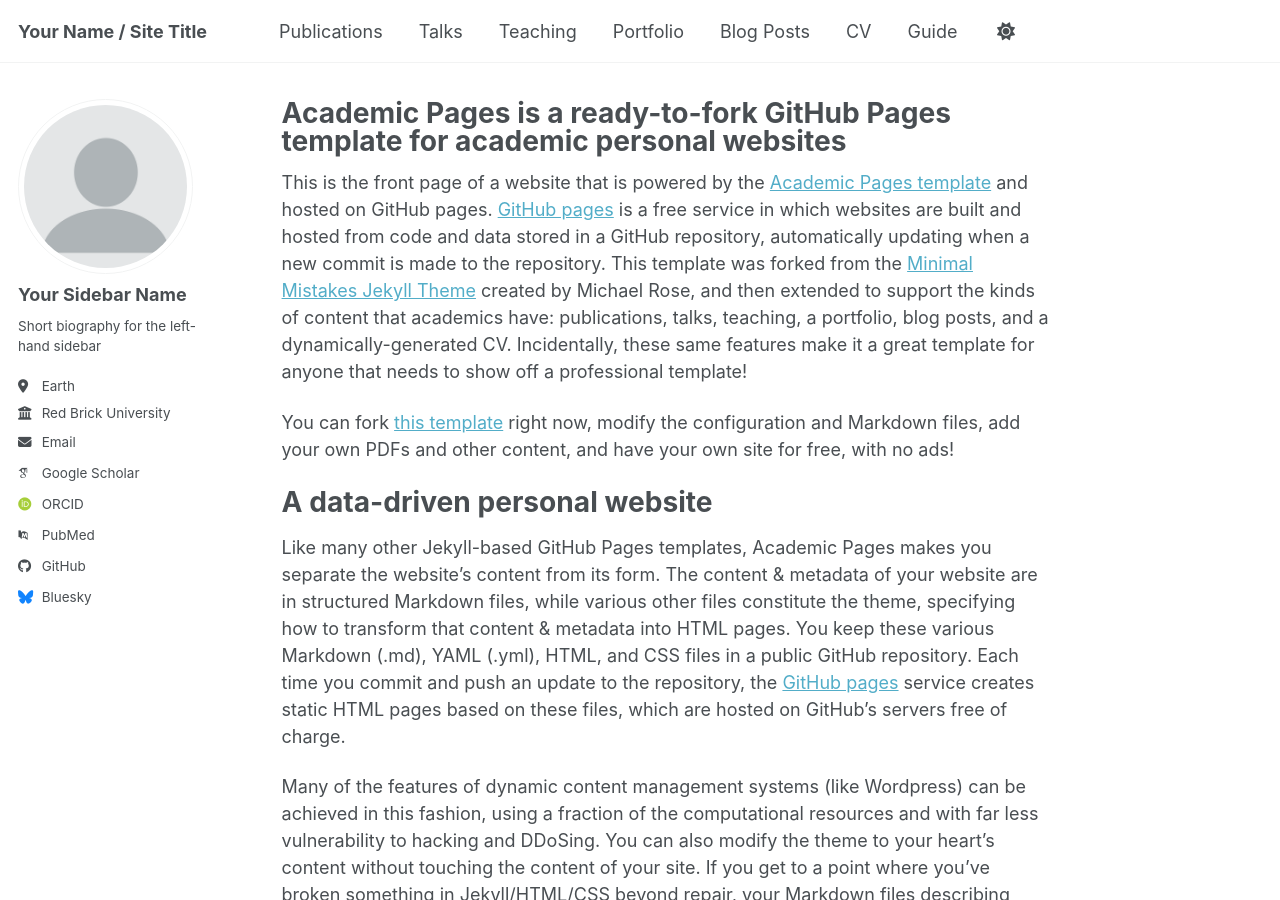
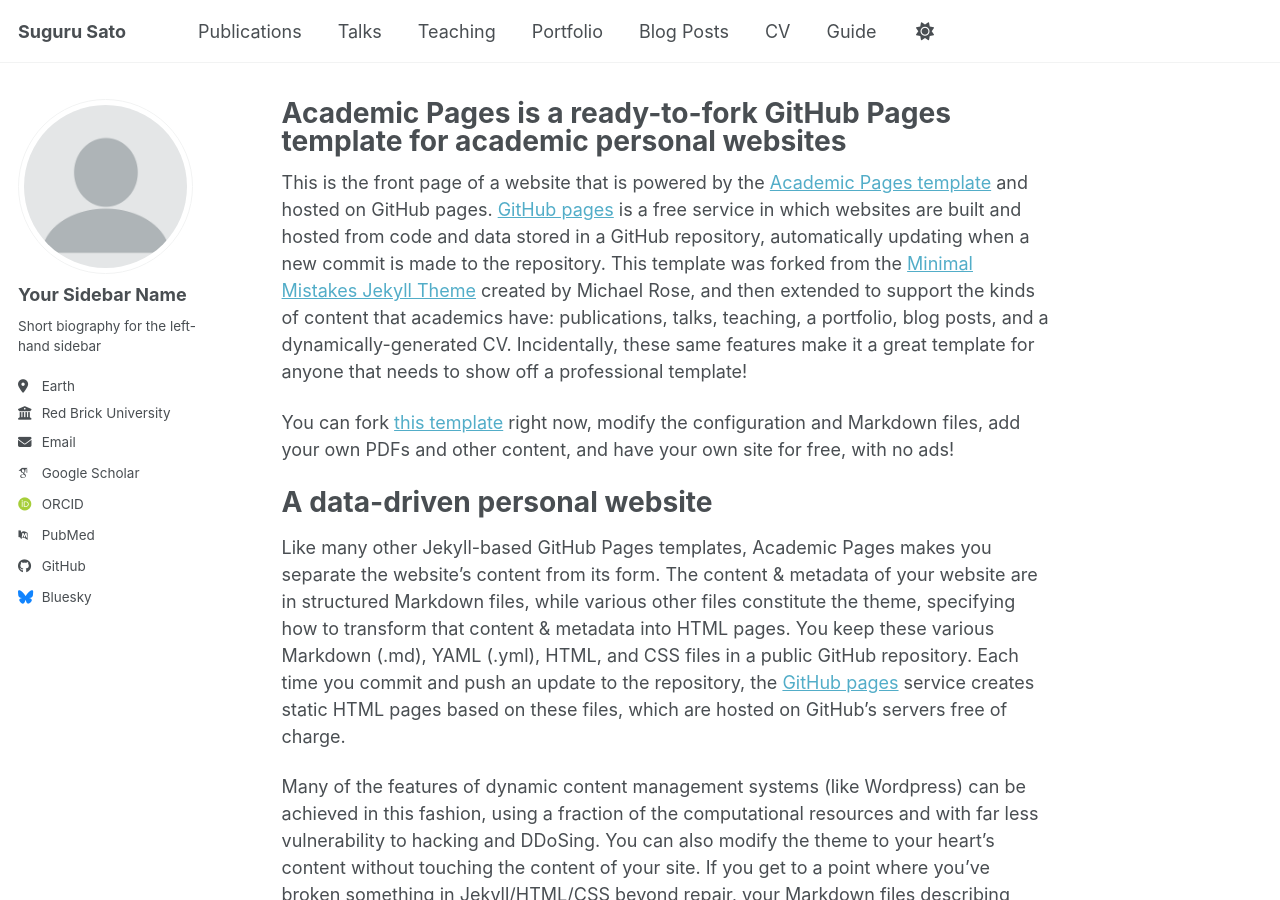
Before and after one commit to GitHub-Suguru/GitHub-Suguru.github.io, a Jekyll site: the page built from _pages/about.md, in a window 1280 px wide and 900 px high. Built offline with Jekyll 4.4.1, drawn with Linux system fonts in a browser that asks for light colours; some web fonts are replaced; a script bundle is joined from its source files by our own code; library files that are not in the unit come from our copies.

Commit message:
Update _config.yml

```diff
--- a/_config.yml
+++ b/_config.yml
@@ -9,10 +9,10 @@
 # Basic Site Settings
 locale                   : "en-US"
 site_theme               : "default" # Currently available options are "default", "air"
-title                    : "Your Name / Site Title"
+title                    : "Suguru Sato"
 title_separator          : "-"
 name                     : &name "Your Name"
-description              : &description "Your Name's academic portfolio"   # Update this with a general description of your site, this is the default if not overridden by a page
+description              : &description "The University of Texas at Arlington | Aerospace Engineering Ph.D. Student"   # Update this with a general description of your site, this is the default if not overridden by a page
 url                      : https://academicpages.github.io # The base hostname & protocol for your site e.g. "https://[your GitHub username].github.io",
                                                            # or if you already have some other page hosted on Github then use "https://[your GitHub username].github.io/[Your Repo Name]"
 baseurl                  : "" # the subpath of your site, e.g. "/blog"
```
